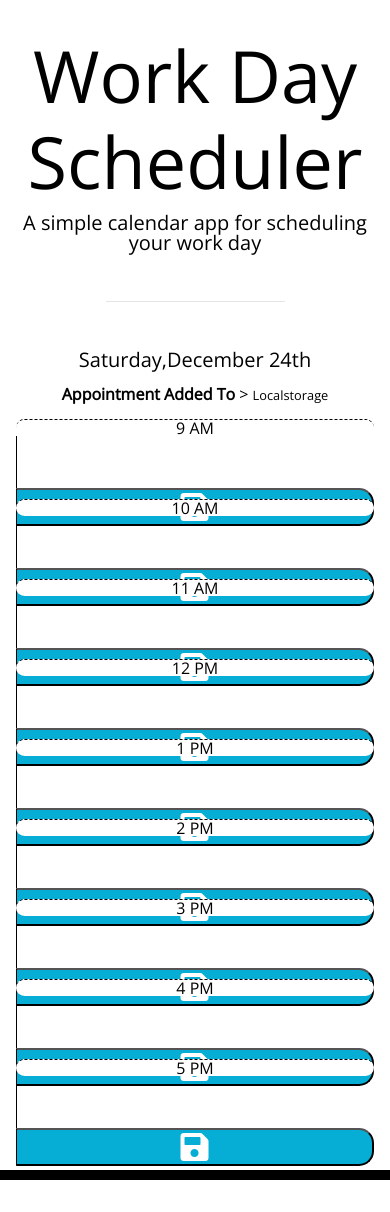
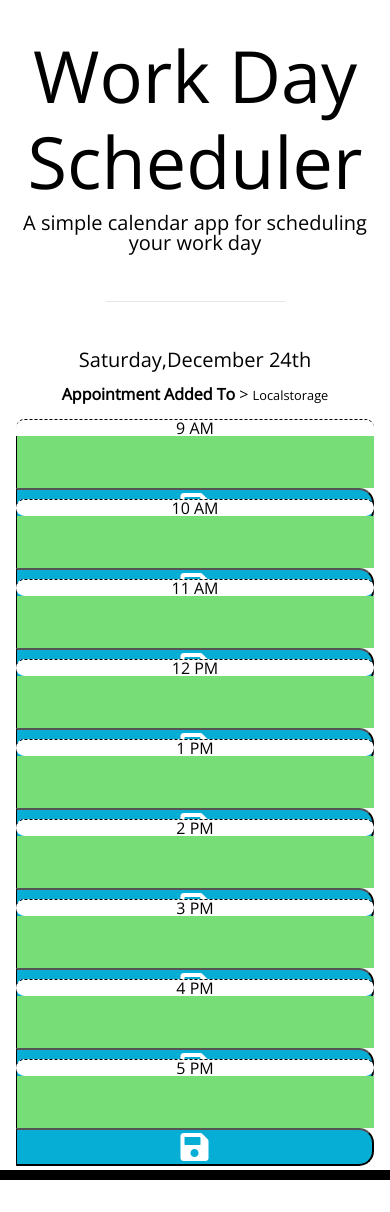
Before and after one commit to mxiong22/workdayplanner, a plain HTML site: page index.html in a window 390 px wide. Drawn offline with nearby package versions, Linux system fonts and the light colour scheme.

Commit message:
edited icon and saving to local storage

```diff
--- a/assests/script.js
+++ b/assests/script.js
@@ -4,30 +4,31 @@ $('#currentDay').text(todayDate);
 
 //container weekly scheduler
 
-let saveBtn = document.getElementsByClassName("saveBtn")
-function addListener(){
-for(let i = 0; i < saveBtn.length; i++){
+let saveBtn = document.querySelectorAll(".saveBtn")
+function addListener() {
+    for (let i = 0; i < saveBtn.length; i++) {
         console.log(saveBtn[i])
-    saveBtn[i].addEventListener('click',function(event){
+        saveBtn[i].addEventListener('click', function (event) {
             event.preventDefault()
             //check tag name, change text area value, and time value https://www.w3schools.com/jsref/prop_element_tagname.asp
+            console.log("clicked")
 
-        let textAreaValue = event.target.previousElementSibling.value;
-        let timeValue = event.target.previousElementSibling.parentElement.getAttribute('id')
+            let textAreaValue = $(this).siblings("textarea").val()
+            let timeValue = $(this).siblings("textarea").attr("id")
             console.log(timeValue)
             console.log(textAreaValue)
-        saveData(timeValue,textAreaValue)
+            saveData(timeValue, textAreaValue)
         })
     }
 
 }
 
-function saveData (time,text) {
+function saveData(time, text) {
     let localStorageData = localStorage.getItem('schedule');
-let jsonData= JSON.parse(localStorageData)
-let scheduleObj={
-    key:time,
-    value:text
+    let jsonData = JSON.parse(localStorageData)
+    let scheduleObj = {
+        key: time,
+        value: text
     }
     if (jsonData === null) {
         jsonData = [];
@@ -36,25 +37,45 @@ if (jsonData === null) {
 
     }
     else {
-    jsonData.push (scheduleObj)
+        jsonData.push(scheduleObj)
     }
     localStorage.setItem('schedule', JSON.stringify(jsonData))
 }
 
-function getData (){
-    let localStorageData=localStorage.getItem('schedule');
-    let jsonData= JSON.parse(localStorageData)
-    if (jsonData!=null){
-        for (let i=0; i < jsonData.length; i++){
-            let {key, value}= jsonData[i];
-            let targetElement=document.getElementById(`${key}`).children[1]
+function getData() {
+    let localStorageData = localStorage.getItem('schedule');
+    let jsonData = JSON.parse(localStorageData)
+    if (jsonData != null) {
+        for (let i = 0; i < jsonData.length; i++) {
+            let { key, value } = jsonData[i];
+            let targetElement = document.getElementById(`${key}`).children[1]
             console.log(targetElement)
-            targetElement.value=value
+            targetElement.value = value
 
 
         }
     }
 }
 
+function getTimer() {
+    var input = document.querySelectorAll(".description")
+    var currentHour = moment().hour()
+    console.log(currentHour)
+    input.forEach(function (i) {
+        console.log(i.getAttribute("id"))
+        if (i.getAttribute("id") > currentHour) {
+            i.classList.add("future")
+        }
+
+        else if (i.getAttribute("id") < currentHour) {
+            i.classList.add("past")
+        }
+
+        else { i.classList.add("present") }
+
+
+    })
+}
+getTimer()
 getData()
 addListener()
--- a/index.html
+++ b/index.html
@@ -1,23 +1,14 @@
 <!DOCTYPE html>
 <html lang="en">
+
 <head>
   <meta charset="UTF-8" />
   <meta name="viewport" content="width=device-width, initial-scale=1.0" />
   <meta http-equiv="X-UA-Compatible" content="ie=edge" />
-    <link
-      rel="stylesheet"
-      href="https://stackpath.bootstrapcdn.com/bootstrap/4.3.1/css/bootstrap.min.css"
-    />
-    <link
-      rel="stylesheet"
-      href="https://use.fontawesome.com/releases/v5.8.1/css/all.css"
-      integrity="sha384-50oBUHEmvpQ+1lW4y57PTFmhCaXp0ML5d60M1M7uH2+nqUivzIebhndOJK28anvf"
-      crossorigin="anonymous"
-    />
-    <link
-      href="https://fonts.googleapis.com/css?family=Open+Sans&display=swap"
-      rel="stylesheet"
-    />
+  <link rel="stylesheet" href="https://stackpath.bootstrapcdn.com/bootstrap/4.3.1/css/bootstrap.min.css" />
+  <link rel="stylesheet" href="https://use.fontawesome.com/releases/v5.8.1/css/all.css"
+    integrity="sha384-50oBUHEmvpQ+1lW4y57PTFmhCaXp0ML5d60M1M7uH2+nqUivzIebhndOJK28anvf" crossorigin="anonymous" />
+  <link href="https://fonts.googleapis.com/css?family=Open+Sans&display=swap" rel="stylesheet" />
   <link rel="stylesheet" href="assests/style.css" />
   <title>Work Day Scheduler</title>
 </head>
@@ -44,58 +35,58 @@
 
       <div class="row" id="9">
         <div class="col-sm-1 time-block hour">9 AM</div>
-        <textarea class="col-sm-10 description"></textarea>
+        <textarea id="9" class="col-sm-10 description"></textarea>
         <button class="col-sm-1 saveBtn"><i class="fas fa-save fa-2x fa-pulse:hover"></i></button>
       </div>
 
 
       <div class="row" id="10">
         <div class="col-sm-1 time-block hour">10 AM</div>
-        <textarea class="col-sm-10 description"></textarea>
+        <textarea id="10" class="col-sm-10 description"></textarea>
         <button class="col-sm-1 saveBtn"><i class="fas fa-save fa-2x fa-pulse:hover"></i></button>
       </div>
 
       <div class="row" id="11">
         <div class="col-sm-1 time-block hour">11 AM</div>
-        <textarea class="col-sm-10 description"></textarea>
+        <textarea id="11" class="col-sm-10 description"></textarea>
         <button class="col-sm-1 saveBtn"><i class="fas fa-save fa-2x fa-pulse:hover"></i></button>
       </div>
 
       <div class="row" id="12">
         <div class="col-sm-1 time-block hour">12 PM</div>
-        <textarea class="col-sm-10 description"></textarea>
+        <textarea id="12" class="col-sm-10 description"></textarea>
         <button class="col-sm-1 saveBtn"><i class="fas fa-save fa-2x fa-pulse:hover"></i></button>
       </div>
 
       <div class="row" id="1">
         <div class="col-sm-1 time-block hour">1 PM</div>
-        <textarea class="col-sm-10 description"></textarea>
+        <textarea id="13" class="col-sm-10 description"></textarea>
         <button class="col-sm-1 saveBtn"><i class="fas fa-save fa-2x fa-pulse:hover"></i></button>
       </div>
 
       <div class="row" id="2">
         <div class="col-sm-1 time-block hour">2 PM</div>
-        <textarea class="col-sm-10 description"></textarea>
+        <textarea id ="14" class="col-sm-10 description"></textarea>
         <button class="col-sm-1 saveBtn"><i class="fas fa-save fa-2x fa-pulse:hover"></i></button>
       </div>
 
       <div class="row" id="3">
         <div class="col-sm-1 time-block hour">3 PM</div>
-        <textarea class="col-sm-10 description"></textarea>
+        <textarea id="15" class="col-sm-10 description"></textarea>
         <button class="col-sm-1 saveBtn"><i class="fas fa-save fa-2x fa-pulse:hover"></i></button>
       </div>
 
       <div class="row" id="4">
         <div class="col-sm-1 time-block hour">4 PM</div>
-        <textarea class="col-sm-10 description"></textarea>
+        <textarea id="16" class="col-sm-10 description"></textarea>
         <button class="col-sm-1 saveBtn"><i class="fas fa-save fa-2x fa-pulse:hover"></i></button>
       </div>
 
 
       <div class="row" id="5">
         <div class="col-sm-1 time-block hour">5 PM</div>
-        <textarea class="col-sm-10 description"></textarea>
-        <button class="col-sm-1 saveBtn"><i class="fas fa-save fa-2x fa-pulse:hover"></i></button>
+        <textarea id="17" class="col-sm-10 description"></textarea>
+        <button class="col-sm-1 saveBtn"><i class="fas fa-save fa-2x"></i></button>
       </div>
 
 
```
Lines whose indentation alone changed are shown as unchanged.
